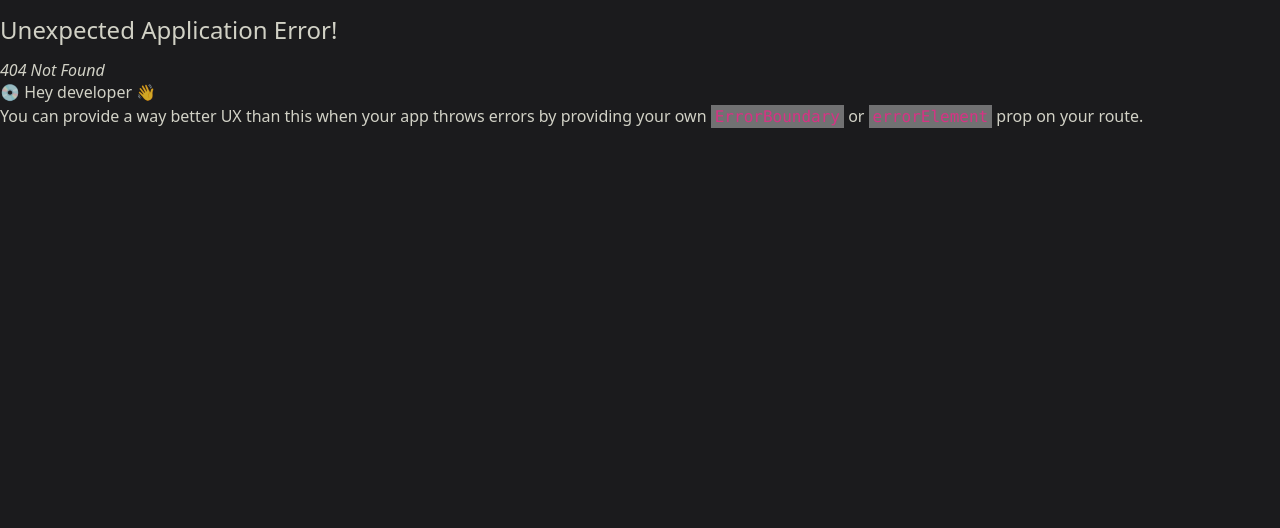
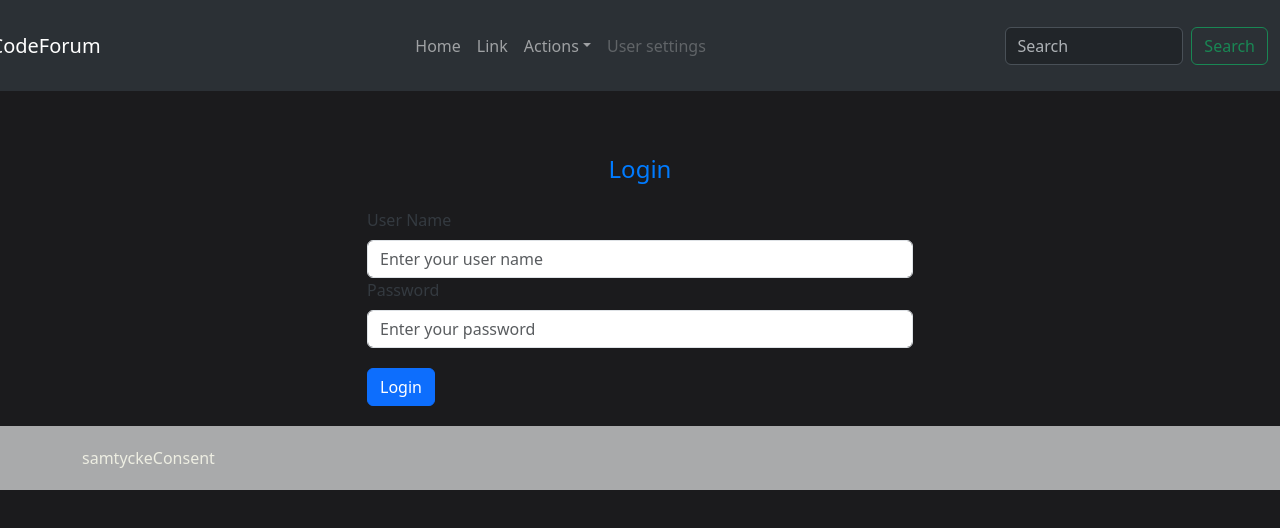
Before and after one commit to sheilabarnagot/Grupprojektet, a React (Vite) app in the folder frontend/: page /login in a window 1280 px wide. Before the commit this address had no page. Shown: the top 528 px of the page. Built offline with nearby package versions, Linux system fonts and the light colour scheme.

Commit message:
Created login side

```diff
--- a/frontend/package.json
+++ b/frontend/package.json
@@ -10,11 +10,12 @@
     "preview": "vite preview"
   },
   "dependencies": {
+    "axios": "^1.6.2",
     "bootstrap": "^5.3.2",
     "react": "^18.2.0",
     "react-bootstrap": "^2.9.1",
     "react-dom": "^18.2.0",
-    "react-router-dom": "^6.18.0"
+    "react-router-dom": "^6.19.0"
   },
   "devDependencies": {
     "@types/react": "^18.2.15",
--- a/frontend/src/App.tsx
+++ b/frontend/src/App.tsx
@@ -1,5 +1,6 @@
 import "bootstrap/dist/css/bootstrap.min.css";
 import { Nav_bar } from "./Nav_bar.tsx";
+import  Footer  from "./footer/Footer.tsx";
 import { Outlet } from "react-router-dom";
 
 function App() {
@@ -7,6 +8,7 @@ function App() {
     <>
       <Nav_bar />
       <Outlet />
+      <Footer />
     </>
   );
 }
--- a/frontend/src/auth/components/LoginForm.tsx
+++ b/frontend/src/auth/components/LoginForm.tsx
@@ -0,0 +1,62 @@
+import { useState } from "react";
+import { Form, Button } from "react-bootstrap";
+import axios from "axios";
+
+const LoginForm: React.FC = () => {
+  const [formData, setFormData] = useState({
+    userName: "",
+    password: "",
+  });
+
+  const handleChange = (e: React.ChangeEvent<HTMLInputElement>) => {
+    const { name, value } = e.target;
+    setFormData((prevData) => ({ ...prevData, [name]: value }));
+  };
+
+  const handleSubmit = async (e: React.FormEvent) => {
+    e.preventDefault();
+    console.log("submitted:", formData);
+
+    try {
+      const response = await axios.post("/login", formData);
+      console.log("Server response:", response.data);
+
+      // Cambia la URL después del inicio de sesión exitoso
+      window.location.href = "/";
+    } catch (error) {
+      console.error("Error logging in:", error);
+    }
+  };
+
+  return (
+    <Form onSubmit={handleSubmit}>
+      <Form.Group controlId="userName">
+        <Form.Label>User Name</Form.Label>
+        <Form.Control
+          type="text"
+          placeholder="Enter your user name"
+          name="userName"
+          value={formData.userName}
+          onChange={handleChange}
+          required
+        />
+      </Form.Group>
+      <Form.Group controlId="password">
+        <Form.Label>Password</Form.Label>
+        <Form.Control
+          type="password"
+          placeholder="Enter your password"
+          name="password"
+          value={formData.password}
+          onChange={handleChange}
+          required
+        />
+      </Form.Group>
+      <Button variant="primary" type="submit" className="loginSubmit">
+        Login
+      </Button>
+    </Form>
+  );
+};
+
+export default LoginForm;
--- a/frontend/src/auth/components/RegisterForm.tsx
+++ b/frontend/src/auth/components/RegisterForm.tsx
@@ -1,5 +1,6 @@
 import { useState } from "react";
 import { Form, Button } from "react-bootstrap";
+import axios from "axios";
 
 const RegisterForm: React.FC = () => {
   const [formData, setFormData] = useState({
@@ -15,9 +16,15 @@ const RegisterForm: React.FC = () => {
     setFormData((prevData) => ({ ...prevData, [name]: value }));
   };
 
-  const handleSubmit = (e: React.FormEvent) => {
+  const handleSubmit = async (e: React.FormEvent) => {
     e.preventDefault();
     console.log("Submitted:", formData);
+    try {
+      const response = await axios.post("/register", formData);
+      console.log("Server response:", response.data);
+    } catch (error) {
+      console.error("Error registrering user:", error);
+    }
   };
 
   return (
@@ -38,7 +45,7 @@ const RegisterForm: React.FC = () => {
         <Form.Control
           type="text"
           placeholder="Enter your last name"
-          name="Lastname"
+          name="lastName"
           value={formData.lastName}
           onChange={handleChange}
           required
--- a/frontend/src/auth/pages/LoginPage.tsx
+++ b/frontend/src/auth/pages/LoginPage.tsx
@@ -1,12 +1,19 @@
-// import LoginForm from "../components/LoginForm";
+import LoginForm from "../components/LoginForm";
+import { Container, Row, Col } from "react-bootstrap";
+import "./LoginStyled.css"
 
-// const LoginPage: React.FC = () => {
-//   return (
-//     <div>
-//       <h1>Login Page</h1>
-//       <LoginForm />
-//     </div>
-//   );
-// };
 
-// export default LoginPage;
+const LoginPage: React.FC = () => {
+  return (
+    <Container>
+      <Row className="justify-content-center mt-5">
+        <Col xs={12} md={6}>
+          <h2 className="text-center mb-4">Login</h2>
+          <LoginForm />
+        </Col>
+      </Row>
+    </Container>
+    );
+};
+
+export default LoginPage;
--- /dev/null
+++ b/frontend/src/auth/pages/LoginStyled.css
@@ -0,0 +1,3 @@
+.loginSubmit {
+  margin: 20px 0;
+}
--- /dev/null
+++ b/frontend/src/footer/Footer.tsx
@@ -0,0 +1,22 @@
+import { Container, Row, Col } from "react-bootstrap";
+import { Link } from "react-router-dom";
+import "./FooterStyled.css";
+
+const Footer: React.FC = () => {
+  return (
+    <footer className="footer">
+      <Container>
+        <Row>
+          <Col>
+            <p>
+              <Link to="/samtycke">samtycke</Link>
+              <Link to="/samtycke">Consent</Link>
+            </p>
+          </Col>
+        </Row>
+      </Container>
+    </footer>
+  );
+};
+
+export default Footer;
--- /dev/null
+++ b/frontend/src/footer/FooterStyled.css
@@ -0,0 +1,7 @@
+.footer {
+  background-color: #a9aaab;
+  padding: 20px 0;
+  position: relative;
+  margin-top: auto;
+  width: 100%;
+}
--- a/frontend/src/index.css
+++ b/frontend/src/index.css
@@ -4,6 +4,8 @@
 
 body {
   margin: 0;
+  height: 100%;
+  padding: 0;
   display: flex;
   place-items: center;
   color: #fffff0cc;
```
Also changed, not shown: frontend/src/main.tsx (+31 -21 lines), 1 other file (tests, documents, lock files or other folders).
